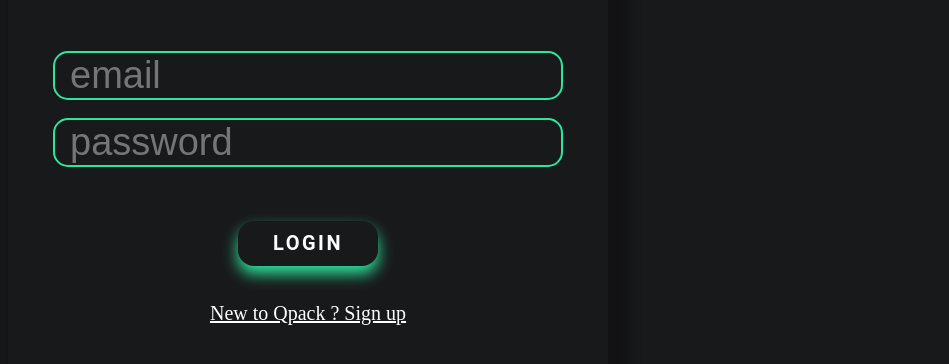
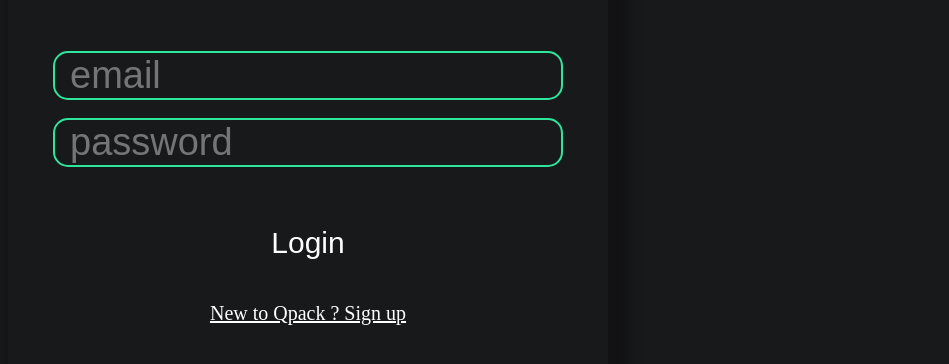
Before and after one commit to Adheesh-Sood/qpacks, a website with bundled scripts: page login.html in a window 1280 px wide. Shown: the part 370-734 px from the top of the page, without its empty margins (0-949 px from the left). Built offline with nearby package versions, Linux system fonts and the light colour scheme; a web font is replaced by a local one.

Commit message:
Add files via upload

```diff
--- a/login.css
+++ b/login.css
@@ -39,33 +39,50 @@ input{
   padding-left:15px;
   font-family: 'Dongle', sans-serif;
 }
-#go{
-  width: 140px;
+button{
   height: 45px;
-  font-family: 'Roboto', sans-serif;
-  font-size: 20px;
-  text-transform: uppercase;
-  letter-spacing: 2.5px;
-  font-weight: bold;
-  color: #fff;
-  background-color: transparent;
-  border: none;
-  border-radius: 16px;
-  box-shadow: 0px 8px 15px #2EE59D;
-  transition: all 0.3s ease 0s;
-  cursor: pointer;
+  background-color:transparent;
+  width:fit-content;
+  border-radius: 12px;
+  transition: ease-out 0.3s;
+  font-size:30px;
   outline: none;
+  color:white;
+  position: relative;
+  z-index: 1;
+  font-family: 'Josefin Sans', sans-serif;
+  border:none;
+  cursor:pointer;
 }
-#go:hover{
+button:hover{
+  color:#151515;
+  /*border: 3px solid #fff;*/
+
+
+}
+button:before{
+  transition:0.5s all ease;
+  position: absolute;
+  top:0;
+  left: 50%;
+  right:50%;
+  bottom: 0;
+  opacity: 0;
+  content: "";
   background-color: #2EE59D;
-  box-shadow: 0px 15px 20px #2EE59D;
-  color: #18191b;
-  transform: translateY(-7px);
+  color:#000;
+  border-radius:8px;
 }
-.btnD{
-  display: grid;
-  place-items:center;
+button:hover:before{
+  transition: 0.5s all ease;
+  left:0;
+  right:0;
+  opacity: 1;
+  z-index: -1;
+
+
 }
+
 .inputs{
   place-items:center;
 }
--- a/login.html
+++ b/login.html
@@ -21,7 +21,7 @@
     <br>
 
     <div class="inputs">
-      <center>
+
       <input type="email" name="email" value="" placeholder="email" id="email">
       <br>
       <br>
@@ -30,13 +30,12 @@
       <br>
       <br>
       <br>
-      </center>
       <div class="btnD">
       <button id="go">Login</button>
       </div>
       <br>
       <br>
-    <center>  <a href="signup.html"> New to Qpack ? Sign up </a></center>
+    <a href="signup.html"> New to Qpack ? Sign up </a>
     </div>
   </div>
 <script type="module" src='login.js'>
--- a/login.js
+++ b/login.js
@@ -27,6 +27,9 @@ document.getElementById('go').addEventListener('click' , ()=>{
     const user = userCredential.user;
     if(user){
       console.log(user.uid)
+      let key = uid[0] + uid[1] + uid[2] + uid[3]
+
+
     }
 
     // ...
--- a/package.json
+++ b/package.json
@@ -2,6 +2,7 @@
   "name": "Qpacks",
   "version": "1.0.0",
   "dependencies": {
+    "curl": "^0.1.4",
     "firebase": "^9.19.1"
   }
 }
--- a/signup.css
+++ b/signup.css
@@ -5,6 +5,8 @@
 @import url('https://fonts.googleapis.com/css2?family=Dancing+Script:wght@700&family=Dongle:wght@700&display=swap');
 
 @import url('https://fonts.googleapis.com/css2?family=Delicious+Handrawn&display=swap');
+@import url('https://fonts.googleapis.com/css2?family=Caveat:wght@500&display=swap');
+@import url('https://fonts.googleapis.com/css2?family=Josefin+Sans&display=swap');
 body {
     background-color: #18191b;
 }
@@ -45,8 +47,9 @@ body {
 .mainSignupDiv{
     box-shadow: 10px 10px 10px 10px #121214;
     width:600px;
-    padding-bottom:100px;
     height: 600px;
+
+
 
 
 }
@@ -69,30 +72,101 @@ input:-webkit-autofill {
     font-size:38px;
 }
 
-#goSignup{
-    width: 140px;
+/*#goSignup {*/
+/*    width: 140px;*/
+/*    height: 45px;*/
+/*    font-family: 'Roboto', sans-serif;*/
+/*    font-size: 20px;*/
+/*    text-transform: uppercase;*/
+/*    letter-spacing: 2.5px;*/
+/*    font-weight: bold;*/
+/*    color: #fff;*/
+/*    background-color: transparent;*/
+/*    border: none;*/
+/*    border-radius: 16px;*/
+/*    box-shadow: 0px 8px 15px #2EE59D;*/
+/*    transition: all 0.3s ease 0s;*/
+/*    cursor: pointer;*/
+/*    outline: none;*/
+
+/*}*/
+
+/*#gotk{*/
+/*    width: 140px;*/
+/*    height: 45px;*/
+/*    font-family: 'Roboto', sans-serif;*/
+/*    font-size: 20px;*/
+/*    text-transform: uppercase;*/
+/*    letter-spacing: 2.5px;*/
+/*    font-weight: bold;*/
+/*    color: #fff;*/
+/*    background-color: transparent;*/
+/*    border: none;*/
+/*    border-radius: 16px;*/
+/*    box-shadow: 0px 8px 15px #ffffff;*/
+/*    transition: all 0.3s ease 0s;*/
+/*    cursor: pointer;*/
+/*    outline: none;*/
+
+/*}*/
+/*#gotk:hover{*/
+/*    background-color: #fff;*/
+/*    box-shadow: 0px 15px 20px #fff;*/
+/*    color: #18191b;*/
+/*    transform: translateY(-7px);*/
+
+/*}*/
+/*#goSignup:hover , #google:hover {*/
+/*    background-color: #2EE59D;*/
+/*    box-shadow: 0px 15px 20px #2EE59D;*/
+/*    color: #18191b;*/
+/*    transform: translateY(-7px);*/
+/*}*/
+
+button{
     height: 45px;
-    font-family: 'Roboto', sans-serif;
-    font-size: 20px;
-    text-transform: uppercase;
-    letter-spacing: 2.5px;
-    font-weight: bold;
-    color: #fff;
-    background-color: transparent;
-    border: none;
-    border-radius: 16px;
-    box-shadow: 0px 8px 15px #2EE59D;
-    transition: all 0.3s ease 0s;
-    cursor: pointer;
+    background-color:transparent;
+    width:fit-content;
+    border-radius: 12px;
+    transition: ease-out 0.3s;
+    font-size:30px;
     outline: none;
+    color:white;
+    position: relative;
+    z-index: 1;
+    font-family: 'Josefin Sans', sans-serif;
+    border:none;
+    cursor:pointer;
+}
+button:hover{
+    color:#151515;
+    /*border: 3px solid #fff;*/
+
 
 }
-#goSignup:hover , #google:hover{
+button:before{
+    transition:0.5s all ease;
+    position: absolute;
+    top:0;
+    left: 50%;
+    right:50%;
+    bottom: 0;
+    opacity: 0;
+    content: "";
     background-color: #2EE59D;
-    box-shadow: 0px 15px 20px #2EE59D;
-    color: #18191b;
-    transform: translateY(-7px);
+    color:#000;
+    border-radius:8px;
 }
+button:hover:before{
+    transition: 0.5s all ease;
+    left:0;
+    right:0;
+    opacity: 1;
+    z-index: -1;
+
+
+}
+
 .centerBtn{
    padding-left:90px;
 }
@@ -101,39 +175,17 @@ a{
     font-size:20px;
     font-family: Chalkduster, serif;
 }
-#google{
-    width: 140px;
-    height: 45px;
-    font-family: 'Roboto', sans-serif;
-    font-size: 20px;
-    text-transform: uppercase;
-    letter-spacing: 2.5px;
-    font-weight: bold;
-    color: #fff;
-    background-color: transparent;
-    border: none;
-    border-radius: 16px;
-    box-shadow: 0px 8px 15px #2EE59D;
-    transition: all 0.3s ease 0s;
-    cursor: pointer;
-    outline: none;
 
-}
-
-#btnKey{
-    background-color:transparent;
-    font-size:45px;
-    /*font-family: 'Dongle', sans-serif;*/
-    font-family: Chalkduster, serif;
-    color:#fff;
-    border:2px solid #fff;
-    border-radius: 6px;
-    width:250px;
-    height: 250px;
-
-}
 
 
 placeholder{
     color:#ffffff;
 }
+#textKey{
+    color:#fff;
+    font-size:55px;
+    font-family: 'Caveat', cursive;
+    text-align:center;
+
+
+}
```
Also changed, not shown: index.html (+30 -6 lines), main.html (added, +20 -0 lines), signup.js (+17 -3 lines), 1 other file.
